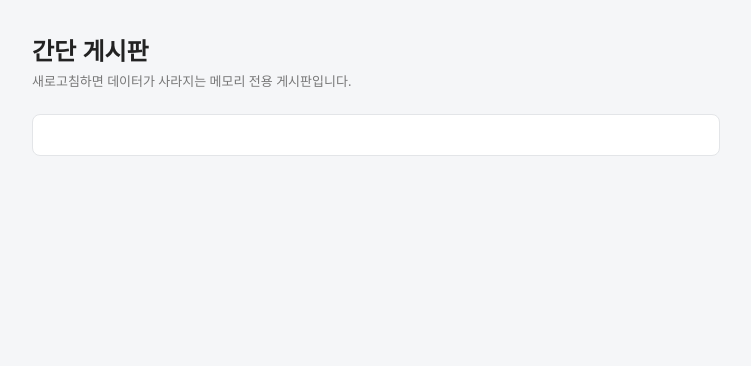
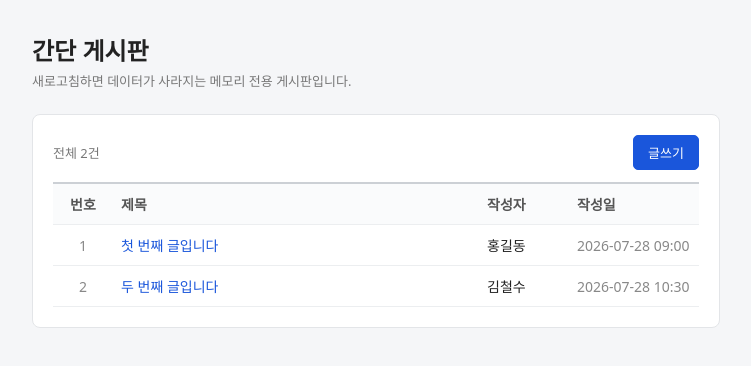
Before and after one commit to bcg-cjpark/gitlab-test, a React (Vite) app: page / in a window 1280 px wide. Shown: the top 366 px of the page, without its empty margins (264-1015 px from the left). Built offline with nearby package versions, Linux system fonts and the light colour scheme.

Commit message:
feat: 게시글 목록 화면 추가

```diff
--- a/src/App.jsx
+++ b/src/App.jsx
@@ -1,11 +1,18 @@
+import usePosts from './hooks/usePosts'
+import PostList from './components/PostList'
+
 export default function App() {
+  const { posts } = usePosts()
+
   return (
     <div className="app">
       <header className="app-header">
         <h1>간단 게시판</h1>
         <p className="desc">새로고침하면 데이터가 사라지는 메모리 전용 게시판입니다.</p>
       </header>
-      <main className="app-body" />
+      <main className="app-body">
+        <PostList posts={posts} onSelect={() => {}} onWrite={() => {}} />
+      </main>
     </div>
   )
 }
--- /dev/null
+++ b/src/components/PostList.jsx
@@ -0,0 +1,41 @@
+export default function PostList({ posts, onSelect, onWrite }) {
+  return (
+    <div>
+      <div className="list-top">
+        <span className="count">전체 {posts.length}건</span>
+        <button className="btn primary" onClick={onWrite}>
+          글쓰기
+        </button>
+      </div>
+
+      {posts.length === 0 ? (
+        <p className="empty">등록된 게시글이 없습니다.</p>
+      ) : (
+        <table className="post-table">
+          <thead>
+            <tr>
+              <th className="col-no">번호</th>
+              <th>제목</th>
+              <th className="col-author">작성자</th>
+              <th className="col-date">작성일</th>
+            </tr>
+          </thead>
+          <tbody>
+            {posts.map((post) => (
+              <tr key={post.id}>
+                <td className="col-no">{post.id}</td>
+                <td>
+                  <button className="link" onClick={() => onSelect(post.id)}>
+                    {post.title}
+                  </button>
+                </td>
+                <td className="col-author">{post.author}</td>
+                <td className="col-date">{post.createdAt}</td>
+              </tr>
+            ))}
+          </tbody>
+        </table>
+      )}
+    </div>
+  )
+}
--- a/src/index.css
+++ b/src/index.css
@@ -32,3 +32,103 @@ body {
   border-radius: 8px;
   padding: 20px;
 }
+
+/* 목록 */
+.list-top {
+  display: flex;
+  align-items: center;
+  justify-content: space-between;
+  margin-bottom: 12px;
+}
+
+.count {
+  font-size: 13px;
+  color: #777;
+}
+
+.post-table {
+  width: 100%;
+  border-collapse: collapse;
+  font-size: 14px;
+}
+
+.post-table th,
+.post-table td {
+  padding: 10px 8px;
+  border-bottom: 1px solid #eceef0;
+  text-align: left;
+}
+
+.post-table th {
+  background: #fafbfc;
+  font-weight: 600;
+  color: #555;
+  border-top: 2px solid #ccd0d5;
+}
+
+.col-no {
+  width: 60px;
+  text-align: center !important;
+  color: #888;
+}
+
+.col-author {
+  width: 90px;
+}
+
+.col-date {
+  width: 130px;
+  color: #888;
+}
+
+.empty {
+  padding: 40px 0;
+  text-align: center;
+  color: #999;
+  font-size: 14px;
+}
+
+.link {
+  background: none;
+  border: none;
+  padding: 0;
+  font: inherit;
+  color: #1a56db;
+  cursor: pointer;
+}
+
+.link:hover {
+  text-decoration: underline;
+}
+
+.btn {
+  padding: 7px 14px;
+  border: 1px solid #ccd0d5;
+  border-radius: 5px;
+  background: #fff;
+  font-size: 13px;
+  cursor: pointer;
+}
+
+.btn:hover {
+  background: #f2f3f5;
+}
+
+.btn.primary {
+  background: #1a56db;
+  border-color: #1a56db;
+  color: #fff;
+}
+
+.btn.primary:hover {
+  background: #164ac0;
+}
+
+.btn.danger {
+  color: #c0392b;
+  border-color: #e0b4ae;
+}
+
+.btn.danger:hover {
+  background: #fdf1f0;
+}
```
